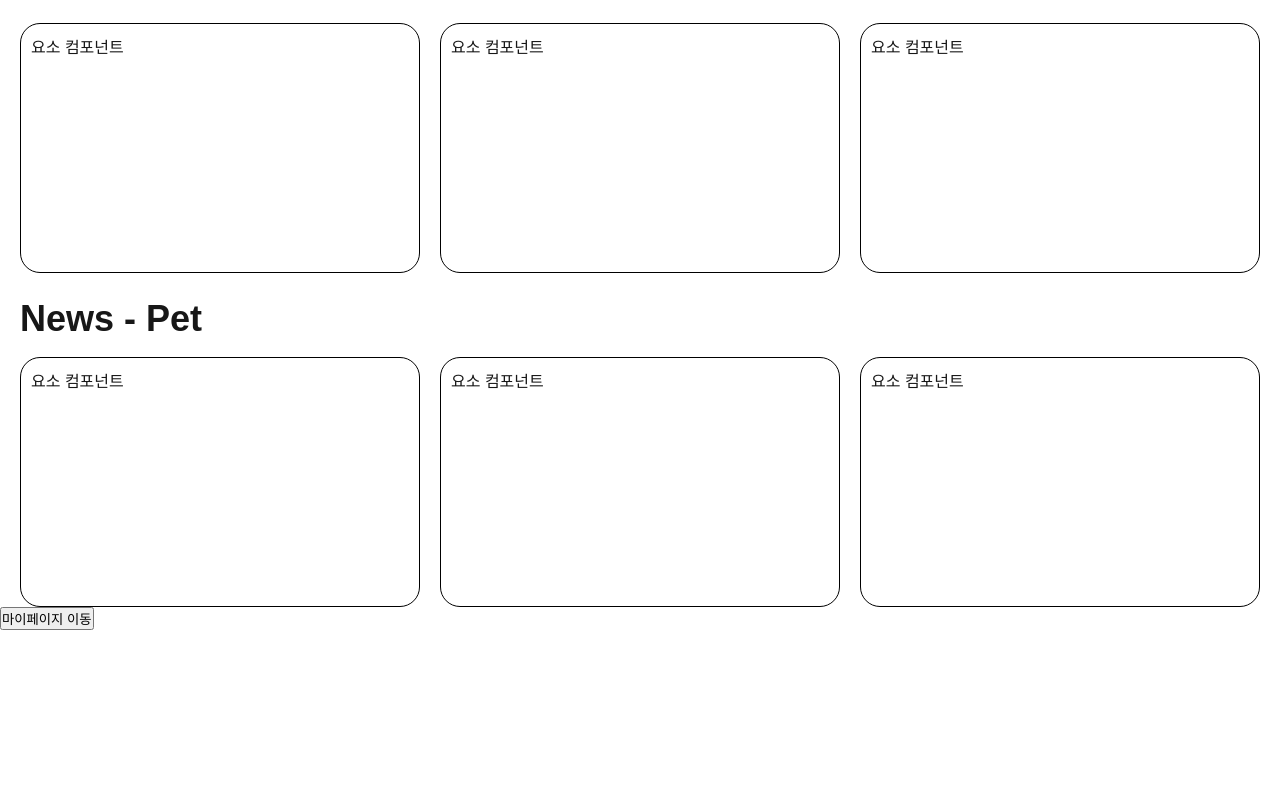
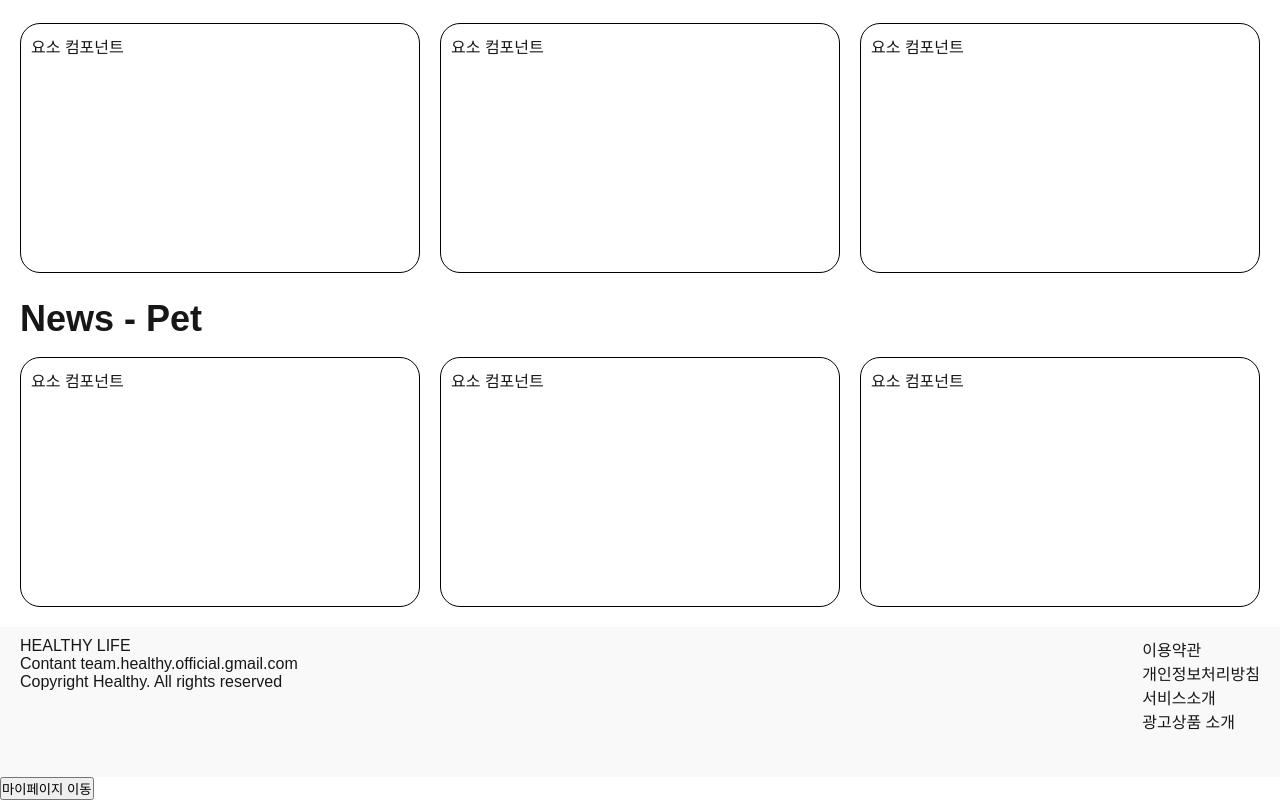
Before and after one commit to HealthyLife-project/healthylife-front, a Next.js app in the folder frontend/: page / in a window 1280 px wide. Shown: the part 705-1505 px from the top of the page. Before the commit the page ends 1335 px from the top, so only its background shows below. Built offline with nearby package versions, Linux system fonts and the light colour scheme.

Commit message:
feat : 메인 페이지 추가 제작 + footer 제작

```diff
--- /dev/null
+++ b/frontend/src/components/Footer/index.tsx
@@ -0,0 +1,27 @@
+import { FooterStyled } from "./styled";
+import { useRouter } from "next/router";
+import clsx from "clsx";
+
+//Coponent
+
+//Footer 컴포넌트
+const Footer = () => {
+  const router = useRouter();
+
+  return (
+    <FooterStyled className={clsx("main-wrap")}>
+      <div className="team">
+        <span>HEALTHY LIFE</span>
+        <span>Contant team.healthy.official.gmail.com</span>
+        <span>Copyright Healthy. All rights reserved</span>
+      </div>
+      <div className="submenu">
+        <span>이용약관</span>
+        <span>개인정보처리방침</span>
+        <span>서비스소개</span>
+        <span>광고상품 소개</span>
+      </div>
+    </FooterStyled>
+  );
+};
+export default Footer;
--- /dev/null
+++ b/frontend/src/components/Footer/styled.ts
@@ -0,0 +1,19 @@
+import styled from "styled-components";
+
+export const FooterStyled = styled.div`
+  &.main-wrap {
+    display: flex;
+    justify-content: space-between;
+    width: 100%;
+    height: 150px;
+    background-color: #f9f9f9;
+    margin-top: 20px;
+    padding: 10px 20px;
+
+    .team,
+    .submenu {
+      display: flex;
+      flex-direction: column;
+    }
+  }
+`;
--- a/frontend/src/components/Header/styled.tsx
+++ b/frontend/src/components/Header/styled.tsx
@@ -8,7 +8,7 @@ export const HeaderStyled = styled.div`
     height: 100%;
     display: flex;
     justify-content: space-between;
-    //padding: 0px 20px;
+    padding: 0px 20px;
     align-items: center;
     margin: 10px auto;
     //background-color: #d2e4f8;
--- a/frontend/src/features/MainPage/Main/index.tsx
+++ b/frontend/src/features/MainPage/Main/index.tsx
@@ -7,6 +7,7 @@ import Header from "@/components/Header"; //header
 import MainBanner from "../MainBanner"; //Banner
 import LCategory from "@/components/LCategory";
 import TopicMain from "@/components/Topic/Main";
+import Footer from "@/components/Footer";
 
 //메인 페이지 컴포넌트
 
@@ -23,12 +24,13 @@ const Main = () => {
 
   return (
     <>
+      <Header />
       <MainStyled className={clsx("main-wrap")}>
-        <Header />
         <LCategory />
         <MainBanner />
         <TopicMain />
       </MainStyled>
+      <Footer />
       <button
         className={clsx("main-signup")}
         onClick={() => {
```
Also changed, not shown: frontend/src/features/Members/LoginPage/LoginForm.tsx (+14 -2 lines), frontend/src/pages/login/social-login.tsx (+5 -7 lines).
